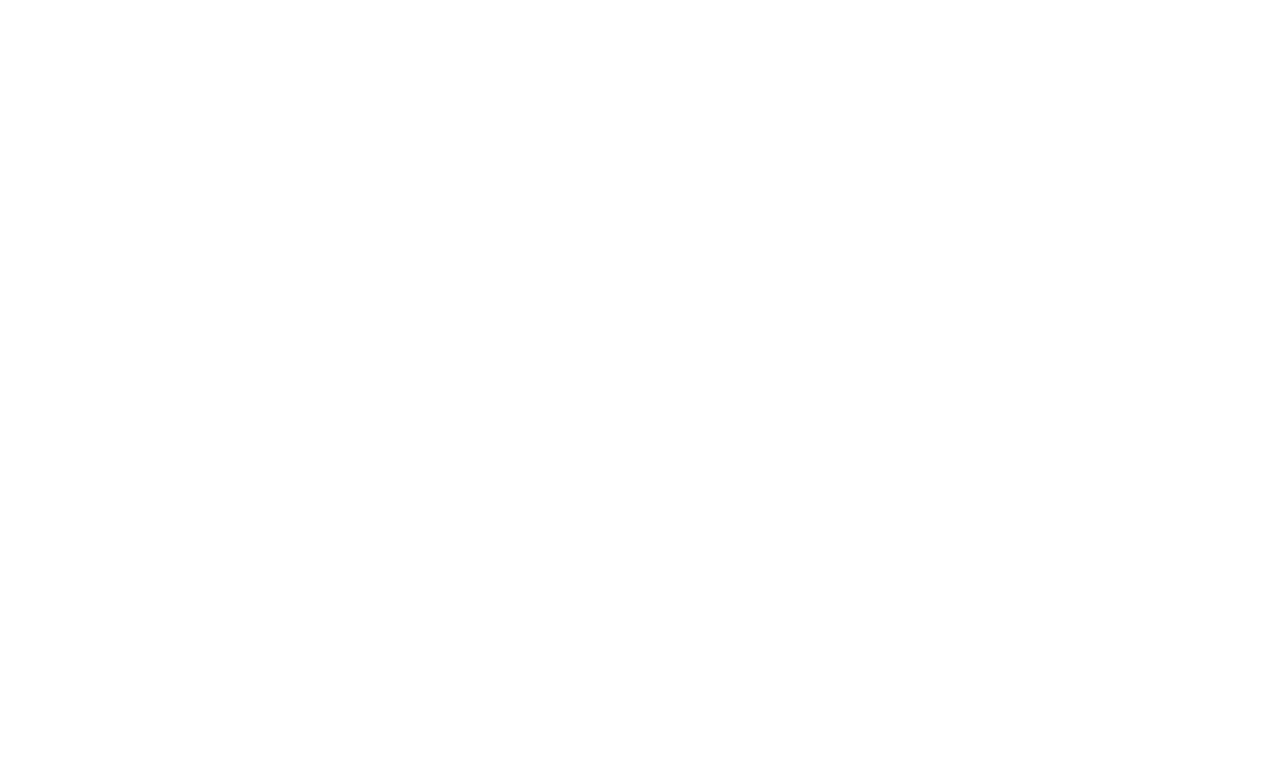
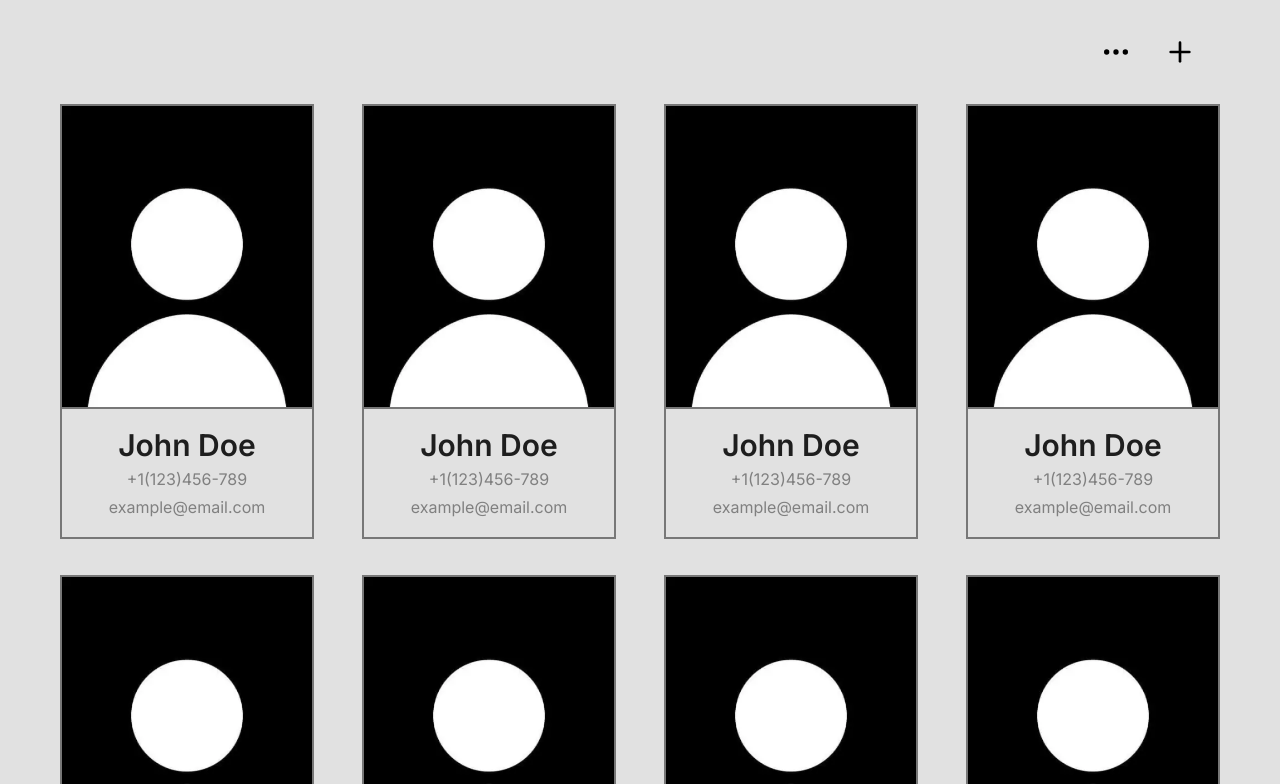
Before and after one commit to David7777-ops/phonebook-nextjs-expressjs, a Next.js app in the folder app/: page / in a window 1280 px wide. Shown: the top 784 px of the page. Built offline with nearby package versions, Linux system fonts and the light colour scheme.

Commit message:
app:feat: created home page contacts gallery

```diff
--- a/app/src/app/(app)/page.tsx
+++ b/app/src/app/(app)/page.tsx
@@ -1,3 +1,20 @@
+import { ContactCard } from "@/components/contact-card";
+import { MoreHorizontal, Plus } from "lucide-react";
+
 export default function Page() {
-  return <div></div>;
+  return (
+    <div className="flex flex-col p-9">
+      <div className="flex w-full justify-end px-12 gap-8 mb-9">
+        <MoreHorizontal className="w-8 h-8" />
+        <a href="/new">
+          <Plus className="w-8 h-8" />
+        </a>
+      </div>
+      <div className="grid grid-cols-4 place-items-center gap-y-9">
+        {Array.from(Array(8).keys()).map((i) => (
+          <ContactCard key={i.toString()} />
+        ))}
+      </div>
+    </div>
+  );
 }
--- a/app/src/app/layout.tsx
+++ b/app/src/app/layout.tsx
@@ -18,7 +18,9 @@
 }) {
   return (
     <html lang="en">
-      <body className={classNames("min-h-screen", inter.className)}>
+      <body
+        className={classNames("min-h-screen bg-background", inter.className)}
+      >
         <main className="min-h-screen">{children}</main>
       </body>
     </html>
--- /dev/null
+++ b/app/src/components/contact-card.tsx
@@ -0,0 +1,32 @@
+import { Edit, Trash, Trash2 } from "lucide-react";
+import Image from "next/image";
+import React from "react";
+
+export const ContactCard = () => {
+  return (
+    <div className="relative border-2 border-[#777777] group">
+      <div className="absolute top-4 right-4 flex gap-2 group-hover:opacity-100 opacity-0 transition-all">
+        <a href="/edit">
+          <Edit className="text-white" />
+        </a>
+        <button>
+          <Trash2 className="text-white" />
+        </button>
+      </div>
+      <Image
+        src="/person.webp"
+        width="250"
+        height="300"
+        alt="avatar"
+        className="border-b-2 border-[#777777]"
+      />
+      <div className="flex flex-col gap-1 p-1 justify-center items-center min-h-32">
+        <p className="text-3xl font-semibold text-[#1E1E1E]">John Doe</p>
+        <p className="text-[16px] text-[#808080] group-hover:scale-110 group-hover:font-semibold group-hover:text-[#1E1E1E] transition-all">
+          +1(123)456-789
+        </p>
+        <p className="text-[16px] text-[#808080]">example@email.com</p>
+      </div>
+    </div>
+  );
+};
```
